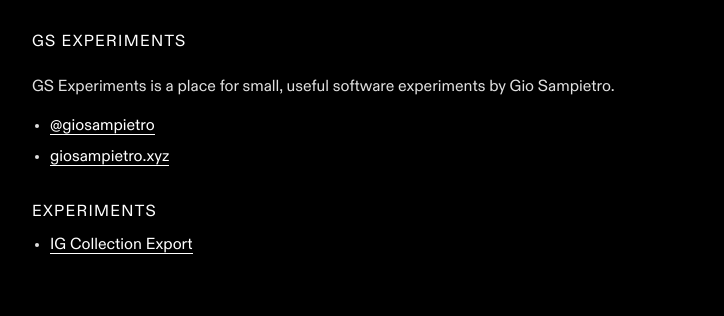
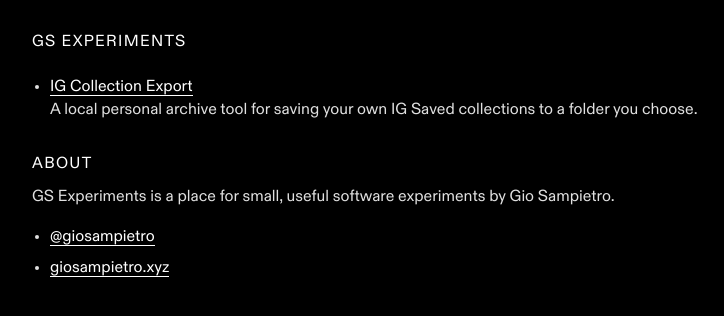
Before and after one commit to giosampietro/giosampietro-experiments, a Jekyll site: the page built from index.md, in a window 1280 px wide. Shown: the top 316 px of the page, without its empty margins (244-968 px from the left). Built offline with Jekyll 4.4.1, drawn with Linux system fonts in a browser that asks for light colours.

Commit message:
Reorder experiments index

```diff
--- a/index.md
+++ b/index.md
@@ -5,11 +5,12 @@ title: GS Experiments
 
 # GS Experiments
 
+- [IG Collection Export](ig-collection-export/)
+  A local personal archive tool for saving your own IG Saved collections to a folder you choose.
+
+## About
+
 GS Experiments is a place for small, useful software experiments by Gio Sampietro.
 
 - [@giosampietro](https://instagram.com/giosampietro)
 - [giosampietro.xyz](https://giosampietro.xyz)
-
-## Experiments
-
-- [IG Collection Export](ig-collection-export/)
```
